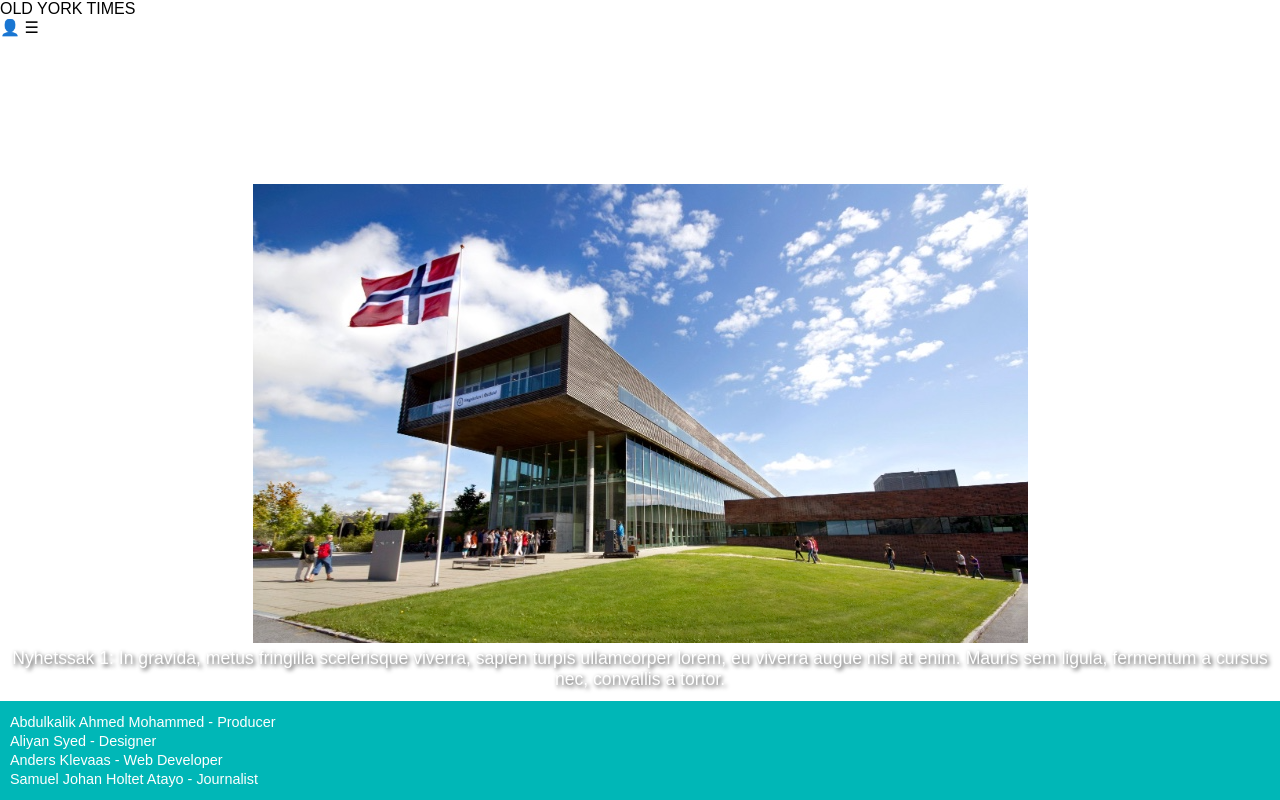
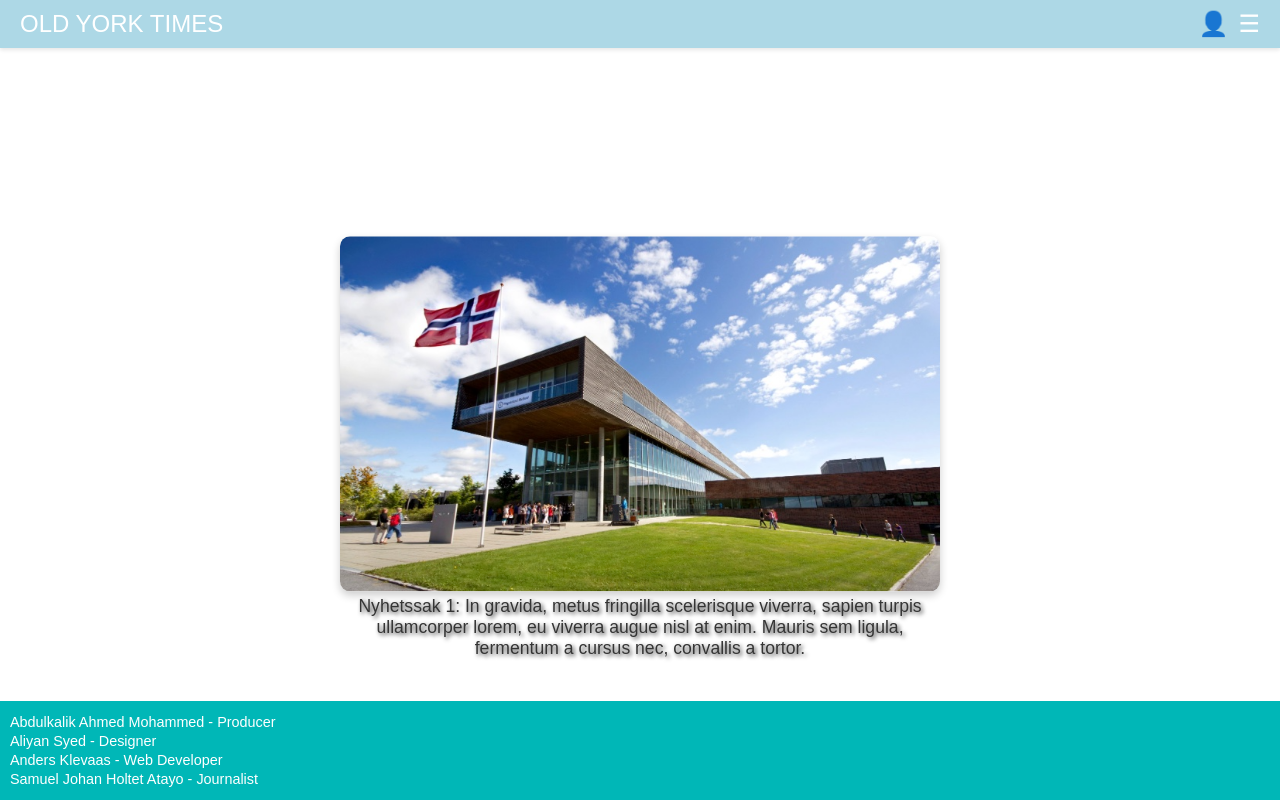
Before and after one commit to aliyansyed/Preparethetech_OldYorkTimes, a plain HTML site: page index.html in a window 1280 px wide. Shown: the top 800 px of the page. Drawn offline with Linux system fonts and the light colour scheme.

Commit message:
Fikset på utseendet

```diff
--- a/index.html
+++ b/index.html
@@ -16,7 +16,7 @@
     </header>
 
     <main>
-        <section class="scrollytelling">
+        <section class="scrollytelling active">
             <div class="news-item">
                 <article class="news-content">
                     <img src="img/picture6.png" alt="">
@@ -28,7 +28,7 @@
         <section class="scrollytelling">
             <div class="news-item">
                 <article class="news-content">
-                    <img src="img/picture5.png" alt="">
+                    <img src="img/picture5.png" alt="" loading="lazy">>
                     <p>Nyhetssak 1: In gravida, metus fringilla scelerisque viverra, sapien turpis ullamcorper lorem, eu viverra augue nisl at enim. Mauris sem ligula, fermentum a cursus nec, convallis a tortor.</p>
                 </article>
             </div>
@@ -37,7 +37,7 @@
         <section class="scrollytelling">
             <div class="news-item">
                 <article class="news-content">
-                    <img src="img/picture4.png" alt="">
+                    <img src="img/picture4.png" alt="" loading="lazy">
                     <p>Nyhetssak 1: In gravida, metus fringilla scelerisque viverra, sapien turpis ullamcorper lorem, eu viverra augue nisl at enim. Mauris sem ligula, fermentum a cursus nec, convallis a tortor.</p>
                 </article>
             </div>
@@ -46,7 +46,7 @@
         <section class="scrollytelling">
             <div class="news-item">
                 <article class="news-content">
-                    <img src="img/picture3.png" alt="">
+                    <img src="img/picture3.png" alt="" loading="lazy">
                     <p>Nyhetssak 1: In gravida, metus fringilla scelerisque viverra, sapien turpis ullamcorper lorem, eu viverra augue nisl at enim. Mauris sem ligula, fermentum a cursus nec, convallis a tortor.</p>
                 </article>
             </div>
@@ -55,7 +55,7 @@
         <section class="scrollytelling">
             <div class="news-item">
                 <article class="news-content">
-                    <img src="img/picture2.png" alt="">
+                    <img src="img/picture2.png" alt="" loading="lazy">
                     <p>Nyhetssak 1: In gravida, metus fringilla scelerisque viverra, sapien turpis ullamcorper lorem, eu viverra augue nisl at enim. Mauris sem ligula, fermentum a cursus nec, convallis a tortor.</p>
                 </article>
             </div>
@@ -64,7 +64,7 @@
         <section class="scrollytelling">
             <div class="news-item">
                 <article class="news-content">
-                    <img src="img/picture1.png" alt="">
+                    <img src="img/picture1.png" alt="" loading="lazy">
                     <p>Nyhetssak 1: In gravida, metus fringilla scelerisque viverra, sapien turpis ullamcorper lorem, eu viverra augue nisl at enim. Mauris sem ligula, fermentum a cursus nec, convallis a tortor.</p>
                 </article>
             </div>
@@ -97,6 +97,8 @@
                 }
             });
         });
+
+
     </script>
 </body>
 </html>
--- a/styles.css
+++ b/styles.css
@@ -7,6 +7,33 @@
 body {
     font-family: Arial, sans-serif;
     padding-bottom: 60px;
+    background-color: rgb(255, 255, 255);
+}
+
+header {
+    display: flex;
+    justify-content: space-between;
+    align-items: center;
+    background-color: #add8e6;
+    padding: 10px 20px;
+    color: white;
+    width: 100vw;
+    box-shadow: 0px 2px 4px rgba(0, 0, 0, 0.1);
+}
+
+header .logo {
+    font-size: 1.5rem;
+    white-space: nowrap;
+}
+
+header .icons {
+    display: flex;
+    gap: 10px;
+    font-size: 1.5rem;
+}
+
+.icons span {
+    cursor: pointer;
 }
 
 section.scrollytelling {
@@ -16,55 +43,47 @@ section.scrollytelling {
     background-size: cover;
     background-position: center;
     background-repeat: no-repeat;
-    opacity: 0;
-    transition: opacity 1s ease-in-out;
+    opacity: 1;
+    transition: opacity 1s cubic-bezier(0.25, 0.8, 0.25, 1);
+    will-change: opacity;
 }
 
 section.scrollytelling.active {
     opacity: 1;
 }
 
-section.scrollytelling:nth-child(1) {
-    background-image: url('image1.jpg');
+.news-item {
+    position: absolute;
+    top: 50%;
+    left: 50%;
+    transform: translate(-50%, -50%);
+    text-align: center;
+    z-index: 2;
+    padding: 20px;
+    border-radius: 10px;
 }
 
-section.scrollytelling:nth-child(2) {
-    background-image: url('image2.jpg');
-}
 
-section.scrollytelling:nth-child(3) {
-    background-image: url('image3.jpg');
-}
-
-.news-item {
-    position: relative;
-    display: flex;
-    justify-content: center;
-    align-items: center;
-    height: 100%;
-    text-align: center;
-}
-
-.image-placeholder {
-    height: 200px;
-    background-color: #e0e0e0;
-    text-align: center;
-    line-height: 200px;
-    color: purple;
-    border: 1px solid purple;
-}
 
 .news-content {
     font-size: 2rem;
-    color: white;
+    color: rgb(53, 53, 53);
     text-shadow: 2px 2px 4px rgba(0, 0, 0, 0.8);
     z-index: 1;
     opacity: 0;
-    transition: opacity 1s ease-in-out;
+    transform: translateY(20px);
+    transition: opacity 1s ease-in-out, transform 1s ease-in-out;
 }
 
+.news-content img{
+    height: auto;
+    max-width: 100%;
+    border-radius: 10px;
+    box-shadow: 0px 4px 8px rgba(0, 0, 0, 0.2);
+}
 .scrollytelling.active .news-content {
     opacity: 1;
+    transform: translateY(0);
 }
 
 footer {
```
